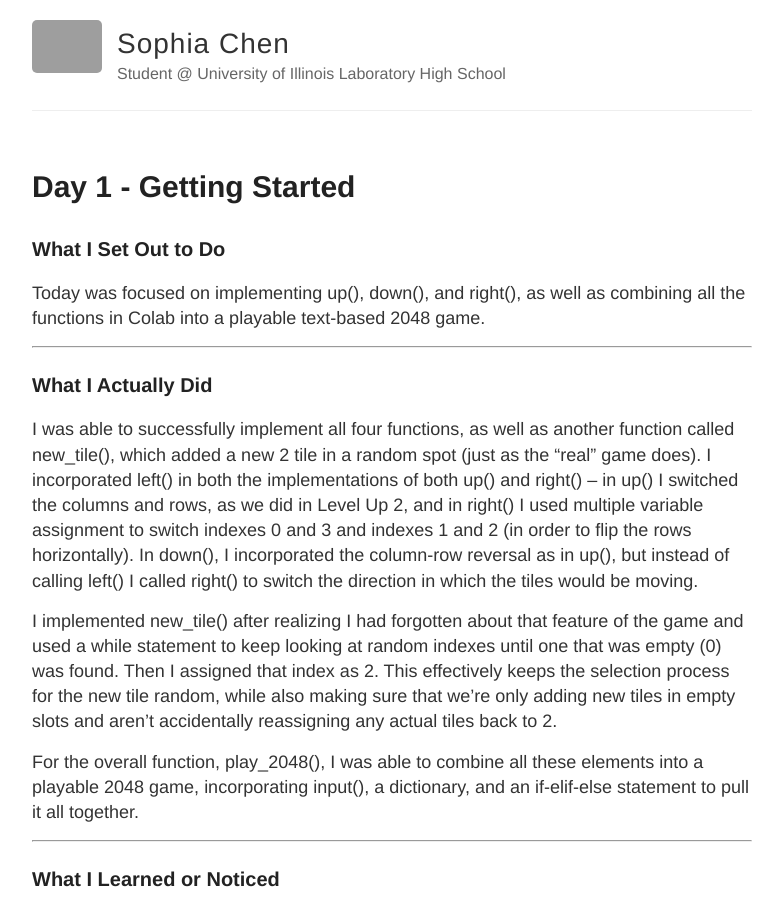
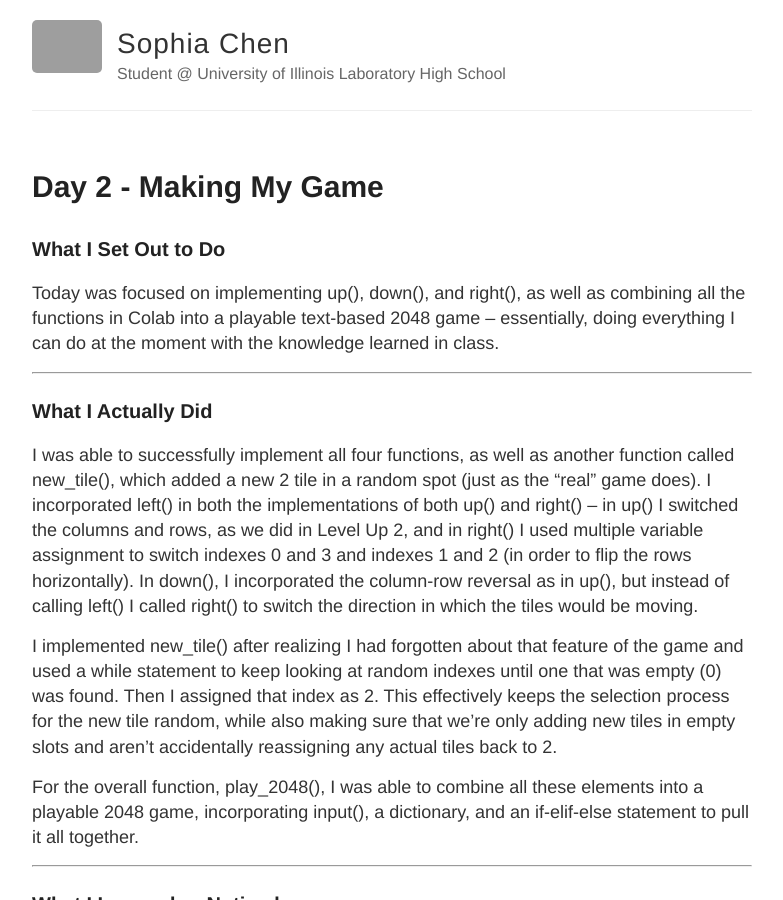
Before and after one commit to sophiachen120/sophiachen120.github.io, a Jekyll site: the page built from _posts/2025-05-13-day2.md, in a window 1280 px wide and 900 px high. Shown: the whole window, without its empty margins (248-1031 px from the left). Built offline with Jekyll 4.4.1, drawn with Linux system fonts in a browser that asks for light colours; grey boxes are pictures that could not be loaded.

Commit message:
Update 2025-05-13-day2.md

```diff
--- a/_posts/2025-05-13-day2.md
+++ b/_posts/2025-05-13-day2.md
@@ -1,11 +1,11 @@
 ---
 layout: post
-title: "Day 1 - Getting Started"
+title: "Day 2 - Making My Game"
 ---
 
 ### What I Set Out to Do
 
-Today was focused on implementing up(), down(), and right(), as well as combining all the functions in Colab into a playable text-based 2048 game.
+Today was focused on implementing up(), down(), and right(), as well as combining all the functions in Colab into a playable text-based 2048 game -- essentially, doing everything I can do at the moment with the knowledge learned in class.
 
 ---
 
```
